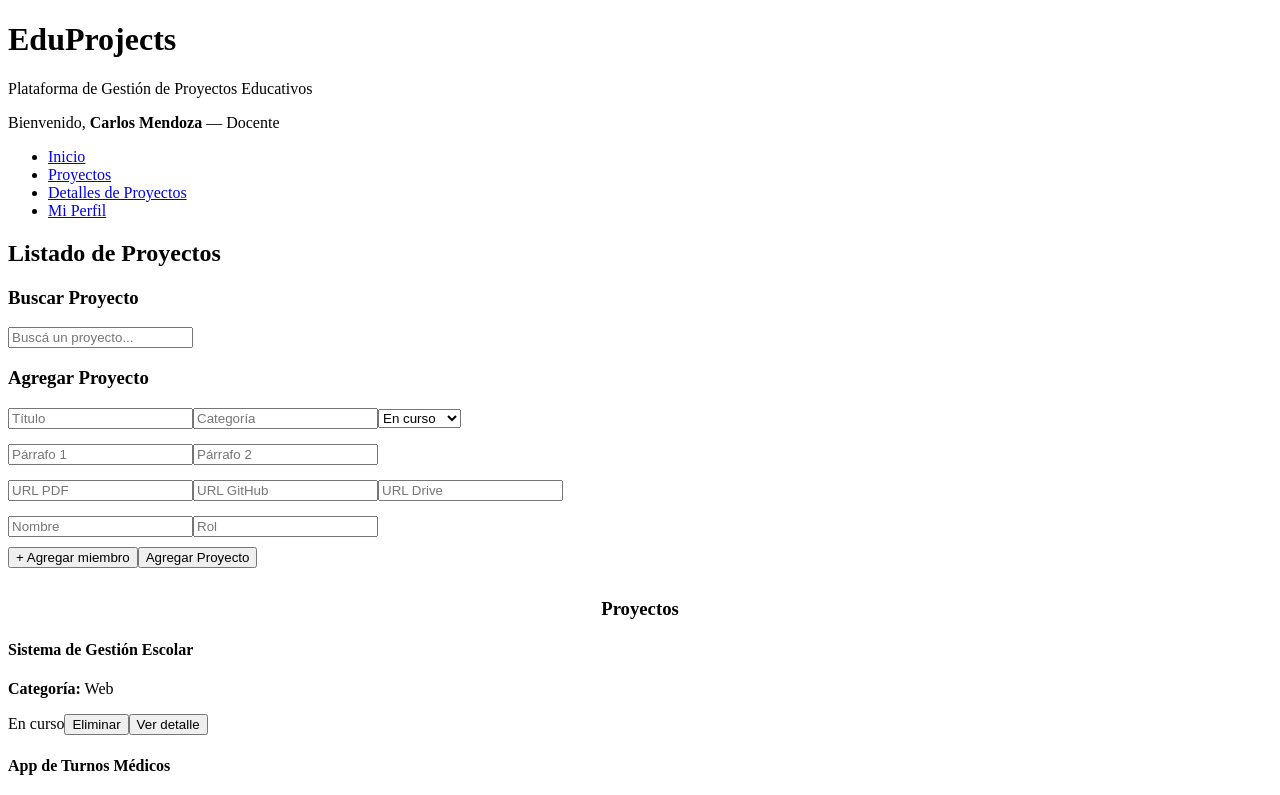
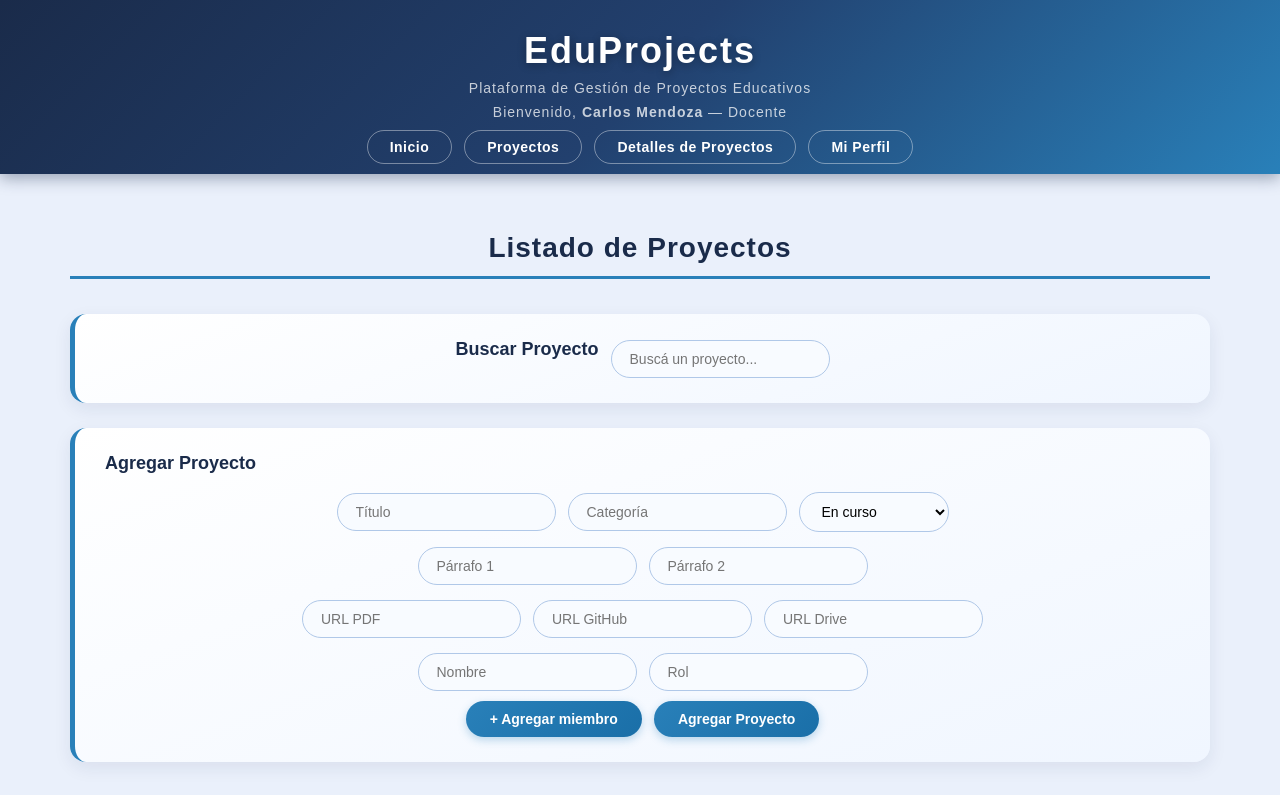
Before and after one commit to MirandaFD0/pv_tp3_parte3_grupo7, a React (Vite) app: page / in a window 1280 px wide. Shown: the top 795 px of the page. Built offline with nearby package versions, Linux system fonts and the light colour scheme.

Commit message:
Agrego estilos css al proyecto

```diff
--- a/index.html
+++ b/index.html
@@ -1,5 +1,5 @@
 <!doctype html>
-<html lang="en">
+<html lang="es">
   <head>
     <meta charset="UTF-8" />
     <link rel="icon" type="image/svg+xml" href="/favicon.svg" />
--- a/src/css/styles.css
+++ b/src/css/styles.css
@@ -0,0 +1,326 @@
+:root {
+  --color-primario: #1a2b4a;
+  --color-secundario: #2980b9;
+  --color-claro: #5dade2;
+  --color-fondo: #eaf0fb;
+  --color-texto: #22304a;
+  --color-acento: #e74c3c;
+  --color-exito: #27ae60;
+  --fuente-principal: Georgia, serif;
+  --fuente-titulos: Arial, sans-serif;
+}
+body {
+  background-color: var(--color-fondo);
+  color: var(--color-texto);
+  font-family: var(--fuente-principal);
+  margin: 0;
+  padding: 0;
+}
+#root {
+  display: flex;
+  flex-direction: column;
+  min-height: 100vh;
+}
+header {
+  background: linear-gradient(135deg, #1a2b4a, #22406e, #2980b9);
+  color: white;
+  padding: 30px 20px 18px;
+  font-family: var(--fuente-titulos);
+  text-align: center;
+  box-shadow: 0 4px 15px rgba(26,43,74,0.4);
+}
+header h1 {
+  margin: 0;
+  font-size: 36px;
+  letter-spacing: 2px;
+  text-shadow: 0 2px 8px rgba(0,0,0,0.3);
+}
+header p {
+  margin: 8px 0 0;
+  font-size: 14px;
+  opacity: 0.75;
+  letter-spacing: 1px;
+}
+nav {
+  margin-top: 18px;
+}
+nav ul {
+  list-style: none;
+  margin: 0;
+  padding: 0;
+  display: flex;
+  justify-content: center;
+  gap: 12px;
+}
+nav ul li a {
+  color: white !important;
+  font-weight: 600;
+  text-decoration: none;
+  font-size: 14px;
+  padding: 8px 22px;
+  border-radius: 25px;
+  border: 1.5px solid rgba(255,255,255,0.4);
+  transition: all 0.3s ease;
+  letter-spacing: 0.5px;
+}
+nav ul li a:hover {
+  background-color: rgba(255,255,255,0.2);
+  border-color: white;
+  transform: translateY(-2px);
+}
+main {
+  flex: 1;
+  padding: 35px 30px;
+  max-width: 1200px;
+  margin: 0 auto;
+  width: 100%;
+  box-sizing: border-box;
+}
+main h2 {
+  color: var(--color-primario);
+  font-family: var(--fuente-titulos);
+  border-bottom: 3px solid var(--color-secundario);
+  padding-bottom: 12px;
+  text-align: center;
+  font-size: 28px;
+  margin-bottom: 35px;
+  letter-spacing: 1px;
+}
+main h3 {
+  color: var(--color-primario);
+  font-family: var(--fuente-titulos);
+  text-align: center;
+  font-size: 22px;
+  margin-bottom: 20px;
+}
+.cards-container {
+  display: grid;
+  grid-template-columns: repeat(auto-fit, minmax(280px, 1fr));
+  gap: 25px;
+  margin-top: 10px;
+}
+.card {
+  background: linear-gradient(160deg, #ffffff, #f0f6ff);
+  padding: 28px 22px;
+  border-radius: 16px;
+  border-top: 5px solid var(--color-secundario);
+  box-shadow: 0 6px 18px rgba(26,43,74,0.1);
+  transition: all 0.3s ease;
+  display: flex;
+  flex-direction: column;
+  align-items: center;
+  text-align: center;
+  gap: 8px;
+}
+.card h4 {
+  color: var(--color-primario);
+  font-family: var(--fuente-titulos);
+  margin: 0 0 6px;
+  font-size: 19px;
+}
+.card p {
+  margin: 3px 0;
+  font-size: 14px;
+  color: #445;
+}
+.card:hover {
+  border-top-color: var(--color-claro);
+  box-shadow: 0 14px 30px rgba(26,43,74,0.18);
+  transform: translateY(-6px);
+}
+.badge {
+  display: inline-block;
+  padding: 5px 14px;
+  border-radius: 20px;
+  font-size: 12px;
+  font-weight: bold;
+  margin-top: 4px;
+  letter-spacing: 0.5px;
+}
+.badge-encurso {
+  background-color: #ddeeff;
+  color: var(--color-secundario);
+  border: 1.5px solid var(--color-secundario);
+}
+.badge-finalizado {
+  background-color: #eafaf1;
+  color: var(--color-exito);
+  border: 1.5px solid var(--color-exito);
+}
+.btn-detalle {
+  display: inline-block;
+  padding: 9px 22px;
+  background: linear-gradient(135deg, #2980b9, #1a6fa8);
+  color: white;
+  border: none;
+  border-radius: 25px;
+  font-size: 13px;
+  cursor: pointer;
+  transition: all 0.3s ease;
+  font-weight: bold;
+  margin-top: 8px;
+  box-shadow: 0 3px 8px rgba(41,128,185,0.3);
+}
+.btn-detalle:hover {
+  background: linear-gradient(135deg, #1a2b4a, #22406e);
+  transform: translateY(-2px);
+  box-shadow: 0 5px 12px rgba(26,43,74,0.3);
+}
+.btn-detalle:active {
+  transform: scale(0.95);
+}
+.btn-eliminar {
+  display: inline-block;
+  padding: 9px 22px;
+  background: linear-gradient(135deg, #e74c3c, #c0392b);
+  color: white;
+  border: none;
+  border-radius: 25px;
+  font-size: 13px;
+  cursor: pointer;
+  font-weight: bold;
+  margin-top: 8px;
+  transition: all 0.3s ease;
+  box-shadow: 0 3px 8px rgba(231,76,60,0.3);
+}
+.btn-eliminar:hover {
+  background: linear-gradient(135deg, #c0392b, #a93226);
+  transform: translateY(-2px);
+}
+.btn-eliminar:active {
+  transform: scale(0.95);
+}
+.filtros {
+  background: linear-gradient(160deg, #ffffff, #f0f6ff);
+  padding: 25px 30px;
+  border-radius: 16px;
+  box-shadow: 0 6px 18px rgba(26,43,74,0.08);
+  margin-bottom: 25px;
+  border-left: 5px solid var(--color-secundario);
+}
+.filtros h3 {
+  margin-top: 0;
+  color: var(--color-primario);
+  font-family: var(--fuente-titulos);
+  margin-bottom: 18px;
+  font-size: 18px;
+  text-align: left;
+}
+.from-filtros {
+  display: flex;
+  gap: 12px;
+  align-items: center;
+  justify-content: center;
+  flex-wrap: wrap;
+}
+.from-filtros input[type="text"],
+.from-filtros select {
+  padding: 10px 18px;
+  border: 1.5px solid #b0c8e8;
+  border-radius: 25px;
+  font-size: 14px;
+  outline: none;
+  transition: all 0.3s ease;
+  font-family: var(--fuente-titulos);
+  min-width: 150px;
+  background-color: #f8fbff;
+}
+.from-filtros input[type="text"]:focus,
+.from-filtros select:focus {
+  border-color: var(--color-secundario);
+  box-shadow: 0 0 8px rgba(41,128,185,0.3);
+  background-color: white;
+}
+.from-filtros button {
+  display: inline-block;
+  padding: 10px 24px;
+  background: linear-gradient(135deg, #2980b9, #1a6fa8);
+  color: white;
+  border: none;
+  border-radius: 25px;
+  font-size: 14px;
+  cursor: pointer;
+  transition: all 0.3s ease;
+  font-weight: bold;
+  box-shadow: 0 3px 8px rgba(41,128,185,0.3);
+}
+.from-filtros button:hover {
+  background: linear-gradient(135deg, #1a2b4a, #22406e);
+  transform: translateY(-2px);
+}
+.from-filtros button:active {
+  transform: scale(0.95);
+}
+.detalle-container {
+  background: linear-gradient(160deg, #ffffff, #f0f6ff);
+  padding: 35px;
+  border-radius: 16px;
+  box-shadow: 0 6px 18px rgba(26,43,74,0.1);
+  max-width: 800px;
+  margin: 0 auto;
+  border-top: 5px solid var(--color-secundario);
+}
+.detalle-container h2 {
+  color: var(--color-primario);
+  font-family: var(--fuente-titulos);
+  border-bottom: 3px solid var(--color-secundario);
+  padding-bottom: 10px;
+  margin-top: 20px;
+  font-size: 24px;
+}
+.detalle-container h3 {
+  color: var(--color-secundario);
+  font-family: var(--fuente-titulos);
+  margin-top: 25px;
+  font-size: 17px;
+  text-align: left;
+}
+.detalle-container ul {
+  padding-left: 20px;
+}
+.detalle-container ul li {
+  margin-bottom: 10px;
+  font-size: 15px;
+}
+.detalle-container a {
+  color: var(--color-secundario);
+  text-decoration: none;
+  font-weight: bold;
+}
+.detalle-container a:hover {
+  text-decoration: underline;
+  color: var(--color-primario);
+}
+footer {
+  background: linear-gradient(135deg, #1a2b4a, #22406e, #2980b9);
+  color: white;
+  text-align: center;
+  padding: 28px 20px;
+  margin-top: 40px;
+  font-family: var(--fuente-titulos);
+  width: 100%;
+  box-sizing: border-box;
+  box-shadow: 0 -4px 15px rgba(26,43,74,0.3);
+}
+footer p {
+  margin: 6px 0;
+  font-size: 13px;
+  opacity: 0.85;
+  letter-spacing: 0.5px;
+}
+.registro-actividad {
+  background: linear-gradient(135deg, #1a2b4a, #22406e);
+  color: white;
+  text-align: center;
+  padding: 15px 20px;
+  border-radius: 12px;
+  margin-top: 25px;
+  font-family: var(--fuente-titulos);
+  box-shadow: 0 4px 12px rgba(26,43,74,0.3);
+}
+
+.registro-actividad p {
+  margin: 0;
+  font-size: 14px;
+  letter-spacing: 0.5px;
+}
```
